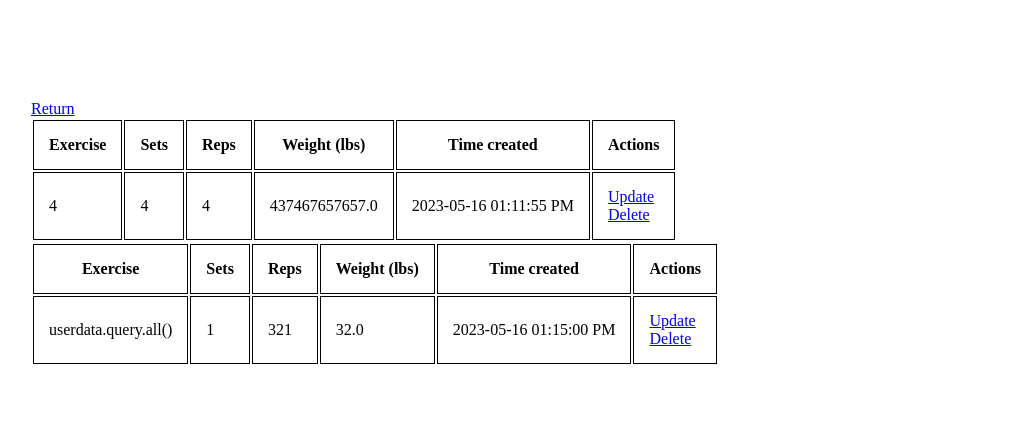
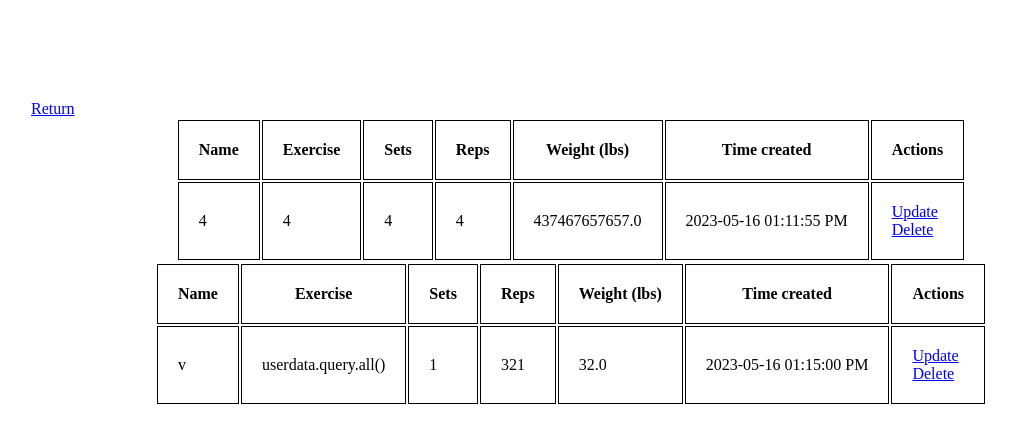
Before and after one commit to stxv/Tracker, a Flask app: page /view in a window 1280 px wide. Shown: the top 443 px of the page, without its empty margins (69-1085 px from the left). Run offline with Flask 3, Linux system fonts and the light colour scheme; data comes from the database, SQL or seed files in the repository; both versions use the stored data as it was after the commit.

Commit message:
forgot what I did

```diff
--- a/app.py
+++ b/app.py
@@ -71,23 +71,22 @@ def delete(id):
 """Updating function: DOES NOT WORK YET!!!!!!!!!"""
 @app.route("/update/<int:id>", methods=["GET", "POST"])
 def update(id):
-    old_entry = userdata.query.get_or_404(id)
+    old = userdata.query.get_or_404(id)
     if request.method == "POST":
-        name = request.form['name']
-        exercise = request.form['exercise']
-        sets = request.form['sets']
-        reps = request.form['reps']
-        weight = request.form['weight']
-        new_workout = userdata(name=name, exercise=exercise, sets=sets, reps=reps, weight=weight)
+        old.name = request.form['name']
+        old.exercise = request.form['exercise']
+        old.sets = request.form['sets']
+        old.reps = request.form['reps']
+        old.weight = request.form['weight']
+
 
         try:
-            db.session.add(new_workout)
             db.session.commit()
             return redirect(url_for('home'))
         except:
             return "There was a problem updating the data"
     else:
-        return render_template('updatepage.html', old_entry=old_entry)
+        return render_template('updatepage.html', old=old)
 
 
 
@@ -97,4 +96,4 @@ if __name__ == "__main__":
         db.create_all()
     app.run(debug=True)
 
-"""TODO: Fix viewpage so that not all entries have other entries, fix update function"""
+"""TODO: Fix viewpage and update function"""
--- a/static/styles.css
+++ b/static/styles.css
@@ -12,13 +12,13 @@
     }
     th, td{
         border: 1px solid black;
-        padding: 15px;
+        padding: 20px;
         margin: -10px;
     }
-    .viewpage{
-        display:Flex;
+    table{
+        display: flex;
         align-items: center;
-        flex-direction: column;
+        justify-content: center;
     }
     button{
         margin:20px;
--- a/templates/view.html
+++ b/templates/view.html
@@ -8,6 +8,7 @@
     {% for things in entries %}
 <table>
     <tr>
+        <th> Name </th>
         <th> Exercise </th>
         <th> Sets</th>
         <th> Reps </th>
@@ -15,6 +16,7 @@
         <th> Time created </th>
         <th> Actions</th>
     </tr>
+        <td>{{things.name}} </td>
         <td>{{things.exercise}} </td>
         <td>{{things.sets}} </td>
         <td>{{things.reps}}</td>
```
Also changed, not shown: templates/homepage.html (+8 -6 lines), instance/database.db.
